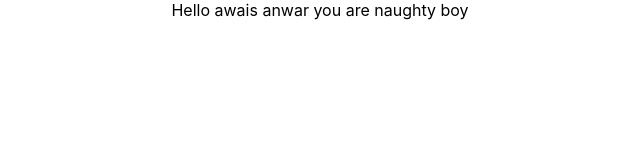
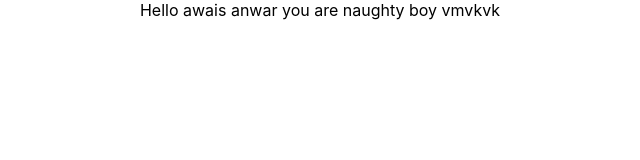
Before and after one commit to awaisanwar12/my-app, a React (Create React App) app: page / in a window 1280 px wide. Shown: the top 160 px of the page, without its empty margins (320-960 px from the left). Built offline with nearby package versions, Linux system fonts and the light colour scheme.

Commit message:
Update App.js

```diff
--- a/src/App.js
+++ b/src/App.js
@@ -4,7 +4,7 @@ import './App.css';
 function App() {
   return (
     <div className="App">
-      Hello awais anwar you are naughty boy
+      Hello awais anwar you are naughty boy  vmvkvk
     </div>
   );
 }
```
